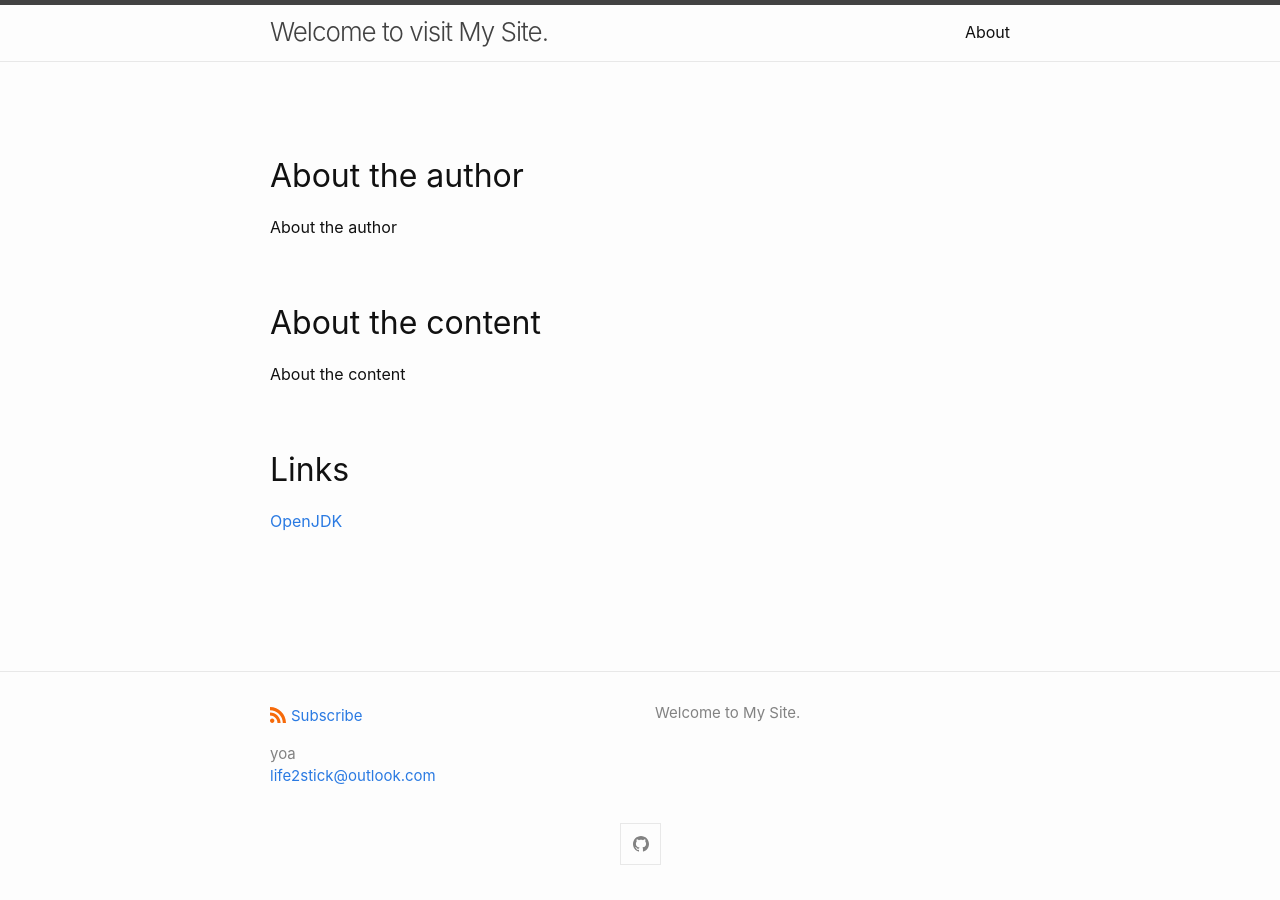
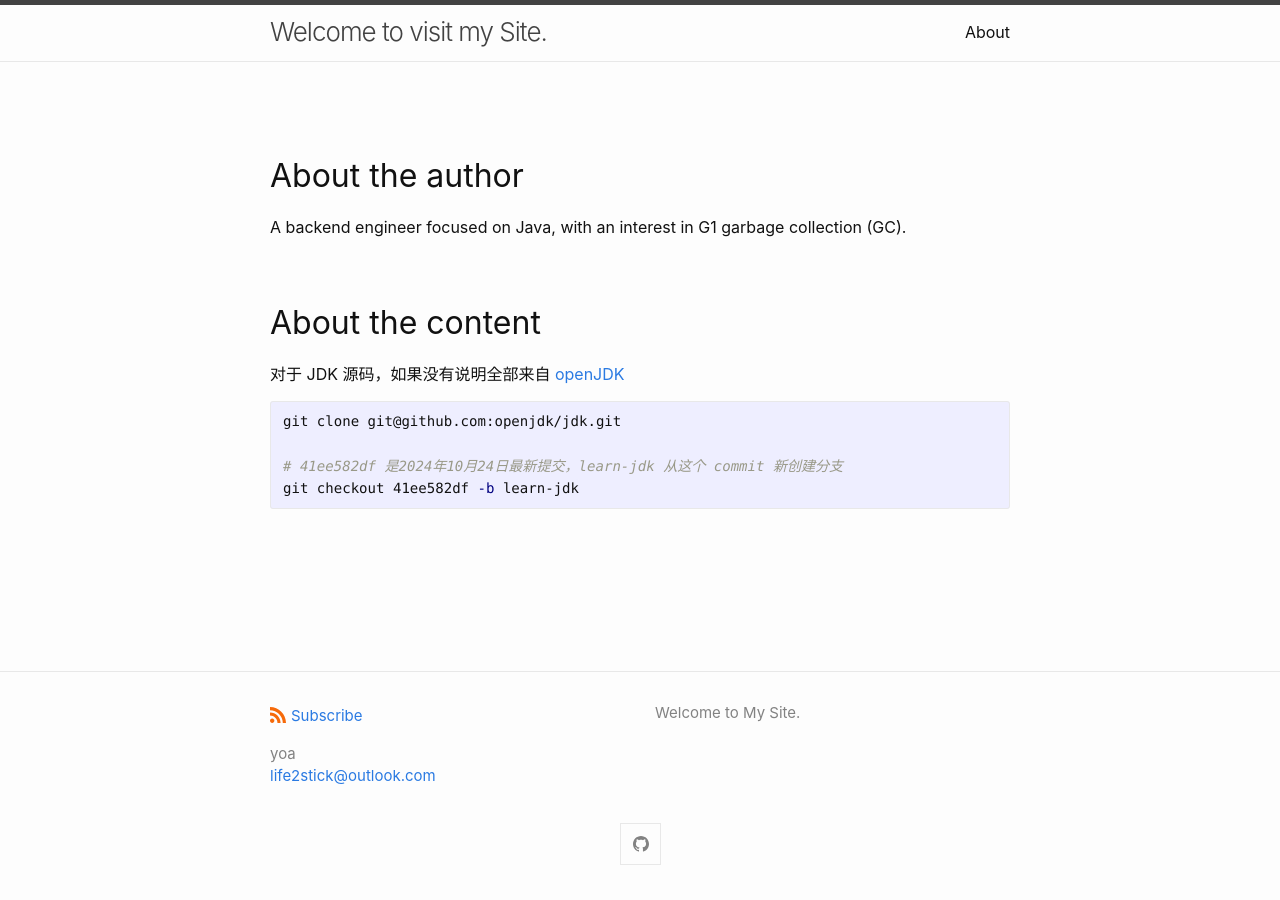
Before and after one commit to yoa1226/yoa1226.github.io, a Jekyll site: the page built from about.markdown, in a window 1280 px wide. Built offline with Jekyll 4.4.1, drawn with Linux system fonts in a browser that asks for light colours.

Commit message:
change about content

````diff
--- a/_config.yml
+++ b/_config.yml
@@ -18,7 +18,7 @@
 # You can create any custom variable you would like, and they will be accessible
 # in the templates via {{ site.myvariable }}.
 
-title: Welcome to visit My Site.
+title: Welcome to visit my Site.
 email: life2stick@outlook.com
 description: >- # this means to ignore newlines until "baseurl:"
   Welcome to My Site.
--- a/about.markdown
+++ b/about.markdown
@@ -5,12 +5,15 @@ permalink: /about/
 ---
 ## About the author
 
-About the author
+A backend engineer focused on Java, with an interest in G1 garbage collection (GC).
 
 ## About the content
 
-About the content
+对于 JDK 源码，如果没有说明全部来自 [openJDK](https://github.com/openjdk/jdk)
 
-## Links
+```shell
+git clone git@github.com:openjdk/jdk.git
 
-[OpenJDK](https://openjdk.java.net)
+# 41ee582df 是2024年10月24日最新提交，learn-jdk 从这个 commit 新创建分支
+git checkout 41ee582df -b learn-jdk
+```
````
